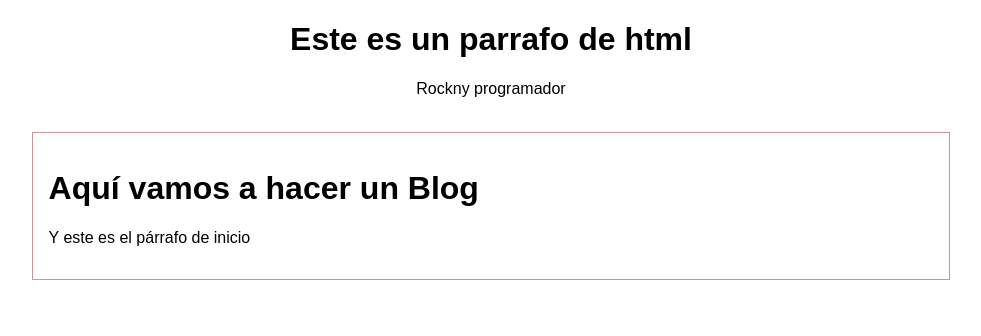
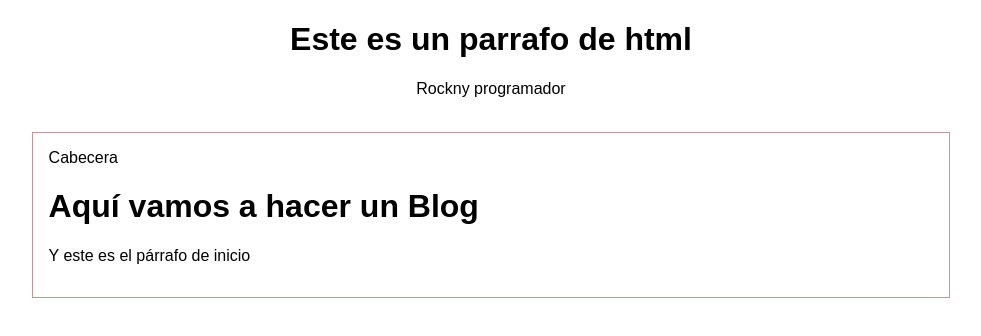
Before and after one commit to chrockny/hyperblog, a plain HTML site: page blogpost.html in a window 1280 px wide. Shown: the whole page, without its empty margins (149-1130 px from the left). Drawn offline with Linux system fonts and the light colour scheme.

Commit message:
cambio de cabecera

```diff
--- a/blogpost.html
+++ b/blogpost.html
@@ -13,6 +13,9 @@
         <p>Rockny programador</p><br>
     </header>
     <div class="container">
+        <div class="Cabecera">
+            Cabecera
+        </div>
         <div class="post">
             <h1>Aquí vamos a hacer un Blog</h1>
             <p>Y este es el párrafo de inicio</p>
```
